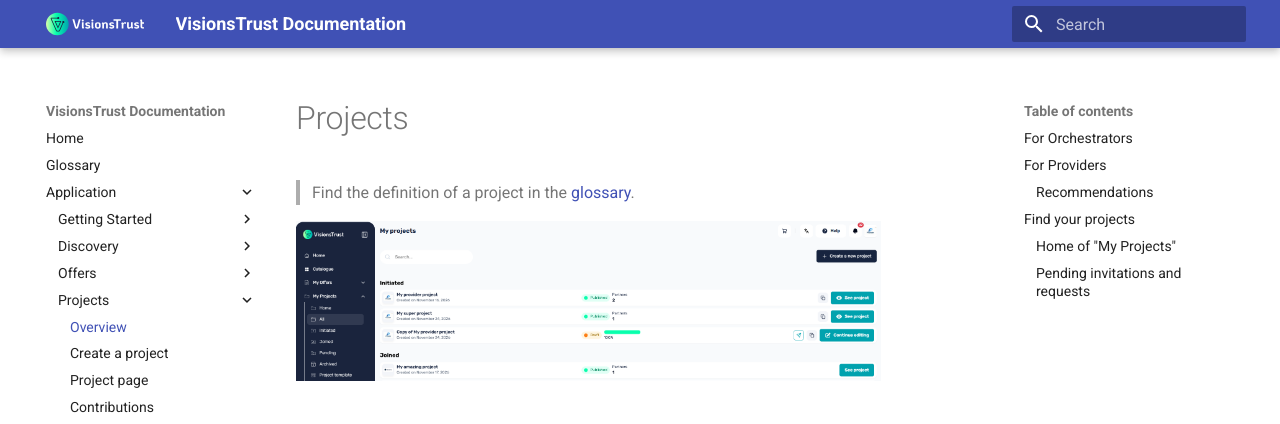
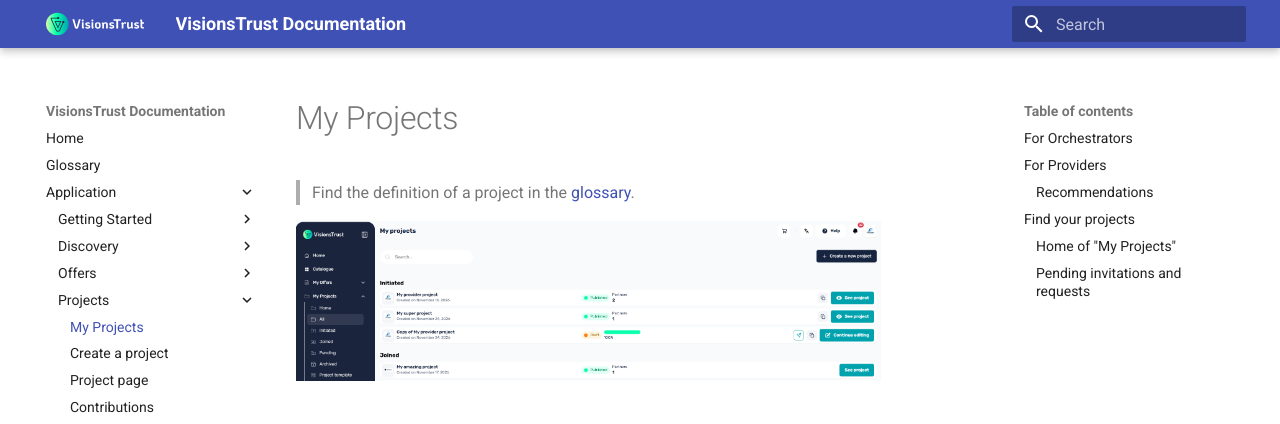
Before and after one commit to VisionsOfficial/visionstrust-docs, an MkDocs documentation site: the page built from docs/application/projects/overview.md, in a window 1280 px wide and 900 px high. Shown: the top 424 px of the window. Built offline with MkDocs 1.6.1 and Material for MkDocs 9.7.7, drawn with Linux system fonts in a browser that asks for light colours.

Commit message:
docs: rename the Projects and Offers overview pages to My Projects and My Offers

```diff
--- a/docs/application/projects/overview.md
+++ b/docs/application/projects/overview.md
@@ -1,4 +1,4 @@
-# Projects
+# My Projects
 
 > Find the definition of a project in the [glossary](../../glossary.md).
 
--- a/mkdocs.yml
+++ b/mkdocs.yml
@@ -59,7 +59,7 @@ nav:
       - Projects: application/discovery/projects.md
       - Infrastructure Offers: application/discovery/infrastructure.md
     - Offers:
-      - Overview: application/registering-resources/overview.md
+      - My Offers: application/registering-resources/overview.md
       - Create an offer: application/registering-resources/creating-an-offer.md
       - Offer page: application/registering-resources/offer-settings.md
       - Data Resource: application/registering-resources/data-resources.md
@@ -67,7 +67,7 @@ nav:
       - Infrastructure Offers: application/registering-resources/infrastructure-offers.md
       - Tips and Tricks: application/registering-resources/tips-and-tricks.md
     - Projects:
-      - Overview: application/projects/overview.md
+      - My Projects: application/projects/overview.md
       - Create a project: application/projects/creating-a-project.md
       - Project page: application/projects/project-settings.md
       - Contributions: application/projects/contributions.md
```
Also changed, not shown: docs/application/registering-resources/overview.md (+1 -1 lines).
